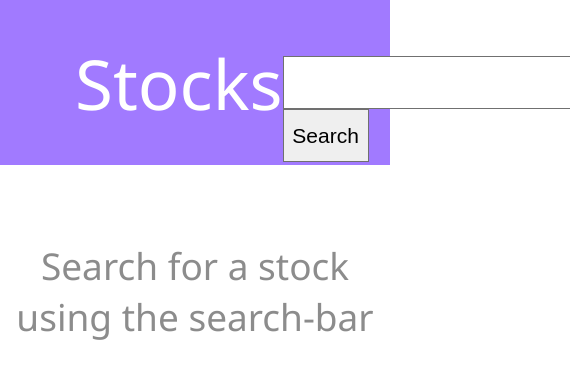
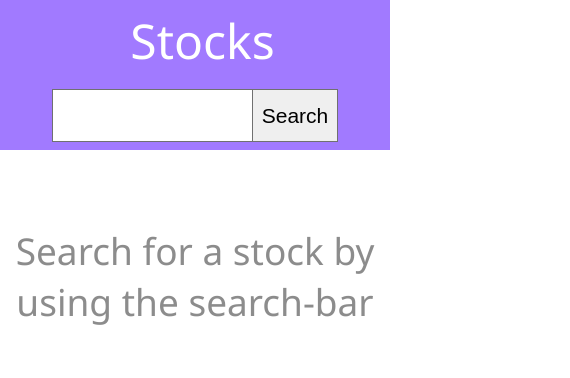
Before and after one commit to justinmarcusmiller/stocks-app, a Vue app: page / in a window 390 px wide. Shown: the top 378 px of the page, 570 px wide, since content can reach past the window. Built offline with nearby package versions, Linux system fonts and the light colour scheme.

Commit message:
Added media queries

```diff
--- a/src/App.vue
+++ b/src/App.vue
@@ -3,7 +3,7 @@
     <Header @updatejsondata="updatejsondata($event)" />
 
     <p class="noDataError" v-if="apiData === null">
-      Search for a stock using the search-bar
+      Search for a stock by using the search-bar
     </p>
     <p class="noDataError" v-else-if="apiData === 'Error'">API Error, Please Enter A Different Search Term, Or Try Again Later.</p>
     <DataView
--- a/src/components/DataView.vue
+++ b/src/components/DataView.vue
@@ -87,4 +87,29 @@ export default {
   margin-bottom: 30px;
 }
 
+@media only screen and (max-width: 900px) {
+  #dataView {
+    width: 100vw;
+    display: flex;
+    flex-direction: column;
+    align-items: center;
+  }
+
+  #dataView__Header {
+    height: 100px;
+  }
+
+  #date {
+    margin-bottom: 25px;
+  }
+
+  .dataDisplay {
+    max-width: 75vw;
+  }
+
+  #dataView__Data {
+    font-size: 24px;
+  }
+}
+
 </style>
--- a/src/components/Header.vue
+++ b/src/components/Header.vue
@@ -90,4 +90,37 @@ export default {
   background-color: rgba(255, 255, 255, 0.8);
   cursor: pointer;
 }
+
+@media only screen and (max-width: 900px) {
+  #header {
+    height: 150px;
+    flex-direction: column;
+    align-items: center;
+    justify-content: space-around;
+  }
+
+  #header__Title {
+    margin-left: 15px;
+  }
+
+  #header__Title h1 {
+    font-size: 48px;
+  }
+
+  #header__SearchBar {
+    margin-right: 15px;
+    text-align: center;
+  }
+}
+
+@media only screen and (max-width: 400px) {
+  #header__SearchBar {
+    margin: 0;
+    width: 100%;
+  }
+
+  #SearchBar__Box {
+    width: 200px;
+  }
+}
 </style>
```
